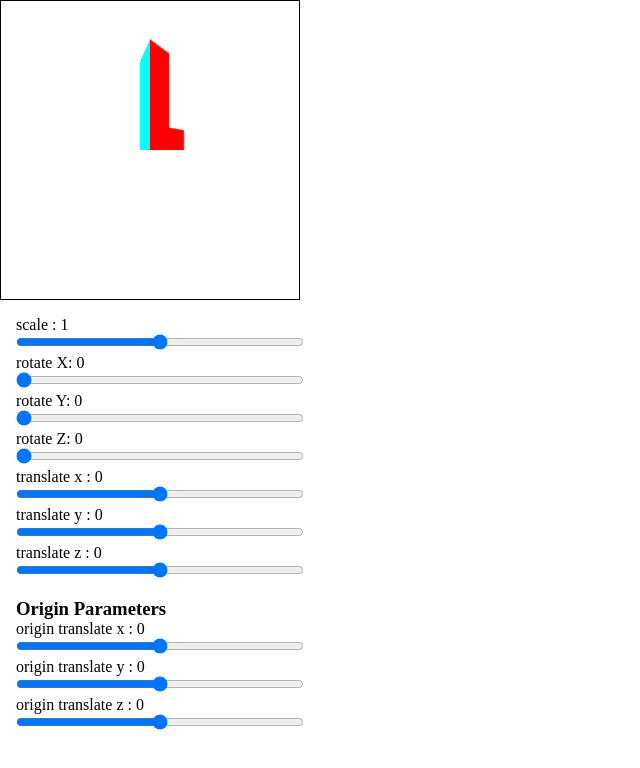
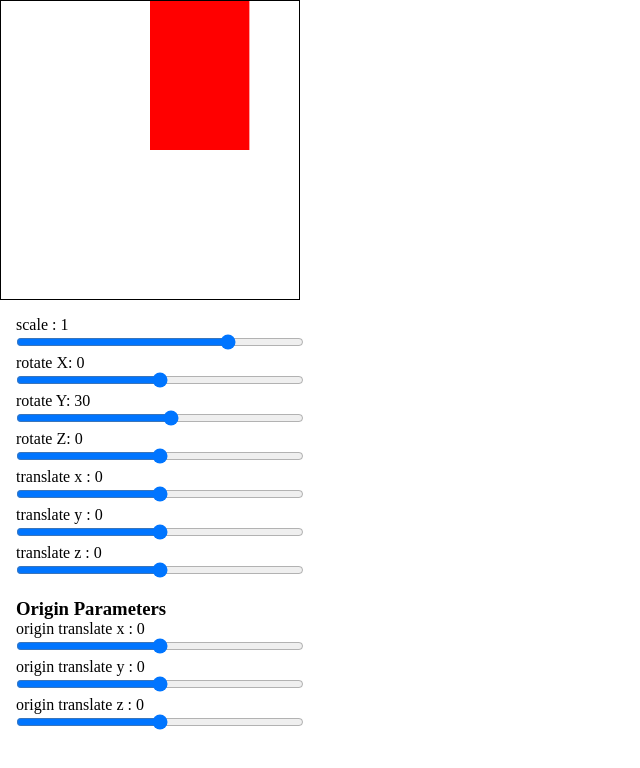
Before and after one commit to slooi/webgl2, a React (Vite) app: page / in a window 1280 px wide. Shown: the top 768 px of the page, without its empty margins (0-640 px from the left). Built offline with nearby package versions, Linux system fonts and the light colour scheme.

Commit message:
:bug::sparkles: fix no render bug for first frame, only show app.tsx render after delay

```diff
--- a/src/App.tsx
+++ b/src/App.tsx
@@ -9,7 +9,7 @@ function App() {
   const [scale, setScale] = useState<number>(1)
   const [originTranslation, setOriginTranslation] = useState<{ x: number, y: number, z: number }>({ x: 0, y: 0, z: 0 })
   const [translation, setTranslation] = useState<{ x: number, y: number, z: number }>({ x: 0, y: 0, z: 0 })
-  const [rotation, setRotation] = useState<{ x: number, y: number, z: number }>({ x: 0, y: 0, z: 0 })
+  const [rotation, setRotation] = useState<{ x: number, y: number, z: number }>({ x: 0, y: 30, z: 0 })
 
   const [renderer, setRenderer] = useState<ReturnType<typeof createWebglRenderer> | null>(null)
   const canvasRef = useRef<HTMLCanvasElement>(null)
@@ -17,7 +17,7 @@ function App() {
   useEffect(() => {
     if (canvasRef.current) {
       const newRenderer = createWebglRenderer(canvasRef.current)
-      setRenderer(newRenderer)
+      setTimeout(() => setRenderer(newRenderer), 200)
     }
   }, [])
   useEffect(() => {
@@ -32,7 +32,7 @@ function App() {
     renderer.rotateZ(rotation.z)
     renderer.translate(translation.x, translation.y, translation.z)
     renderer.draw()
-  }, [scale, translation, rotation, originTranslation])
+  }, [renderer, scale, translation, rotation, originTranslation])
 
   return (
     <>
@@ -40,27 +40,27 @@ function App() {
         <canvas ref={canvasRef}></canvas>
         <div style={{ margin: "1rem" }}>
           <p>scale : {scale}</p>
-          <input value={scale} type="range" onChange={e => setScale(Number(e.target.value))} min="0" max="2" step=".1" style={{ width: "18rem" }} />
+          <input value={scale} type="range" onChange={e => setScale(Number(e.target.value))} min="-2" max="2" step=".1" style={{ width: "18rem" }} />
           <p>rotate X: {rotation.x}</p>
-          <input value={rotation.x} type="range" onChange={e => setRotation(v => ({ ...v, x: Number(e.target.value) }))} min="0" max="360" step="1" style={{ width: "18rem" }} />
+          <input value={rotation.x} type="range" onChange={e => setRotation(v => ({ ...v, x: Number(e.target.value) }))} min="-360" max="360" step="1" style={{ width: "18rem" }} />
           <p>rotate Y: {rotation.y}</p>
-          <input value={rotation.y} type="range" onChange={e => setRotation(v => ({ ...v, y: Number(e.target.value) }))} min="0" max="360" step="1" style={{ width: "18rem" }} />
+          <input value={rotation.y} type="range" onChange={e => setRotation(v => ({ ...v, y: Number(e.target.value) }))} min="-360" max="360" step="1" style={{ width: "18rem" }} />
           <p>rotate Z: {rotation.z}</p>
-          <input value={rotation.z} type="range" onChange={e => setRotation(v => ({ ...v, z: Number(e.target.value) }))} min="0" max="360" step="1" style={{ width: "18rem" }} />
+          <input value={rotation.z} type="range" onChange={e => setRotation(v => ({ ...v, z: Number(e.target.value) }))} min="-360" max="360" step="1" style={{ width: "18rem" }} />
           <p>translate x : {translation.x}</p>
-          <input value={translation.x} type="range" onChange={e => setTranslation(v => ({ ...v, x: Number(e.target.value) }))} min="-150" max="150" step="1" style={{ width: "18rem" }} />
+          <input value={translation.x} type="range" onChange={e => setTranslation(v => ({ ...v, x: Number(e.target.value) }))} min="-1500" max="1500" step="1" style={{ width: "18rem" }} />
           <p>translate y : {translation.y}</p>
-          <input value={translation.y} type="range" onChange={e => setTranslation(v => ({ ...v, y: Number(e.target.value) }))} min="-150" max="150" step="1" style={{ width: "18rem" }} />
+          <input value={translation.y} type="range" onChange={e => setTranslation(v => ({ ...v, y: Number(e.target.value) }))} min="-1500" max="1500" step="1" style={{ width: "18rem" }} />
           <p>translate z : {translation.z}</p>
-          <input value={translation.z} type="range" onChange={e => setTranslation(v => ({ ...v, z: Number(e.target.value) }))} min="-150" max="150" step="1" style={{ width: "18rem" }} />
+          <input value={translation.z} type="range" onChange={e => setTranslation(v => ({ ...v, z: Number(e.target.value) }))} min="-1500" max="1500" step="1" style={{ width: "18rem" }} />
 
           <h3 style={{ marginTop: "1rem" }}>Origin Parameters</h3>
           <p>origin translate x : {originTranslation.x}</p>
-          <input value={originTranslation.x} type="range" onChange={e => setOriginTranslation(v => ({ ...v, x: Number(e.target.value) }))} min="-150" max="150" step="1" style={{ width: "18rem" }} />
+          <input value={originTranslation.x} type="range" onChange={e => setOriginTranslation(v => ({ ...v, x: Number(e.target.value) }))} min="-1500" max="1500" step="1" style={{ width: "18rem" }} />
           <p>origin translate y : {originTranslation.y}</p>
-          <input value={originTranslation.y} type="range" onChange={e => setOriginTranslation(v => ({ ...v, y: Number(e.target.value) }))} min="-150" max="150" step="1" style={{ width: "18rem" }} />
+          <input value={originTranslation.y} type="range" onChange={e => setOriginTranslation(v => ({ ...v, y: Number(e.target.value) }))} min="-1500" max="1500" step="1" style={{ width: "18rem" }} />
           <p>origin translate z : {originTranslation.z}</p>
-          <input value={originTranslation.z} type="range" onChange={e => setOriginTranslation(v => ({ ...v, z: Number(e.target.value) }))} min="-150" max="150" step="1" style={{ width: "18rem" }} />
+          <input value={originTranslation.z} type="range" onChange={e => setOriginTranslation(v => ({ ...v, z: Number(e.target.value) }))} min="-1500" max="1500" step="1" style={{ width: "18rem" }} />
         </div>
       </div >
     </>
```
